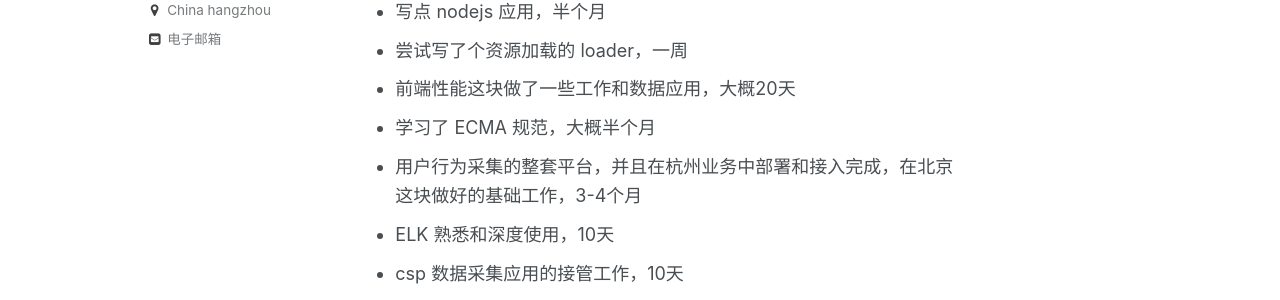
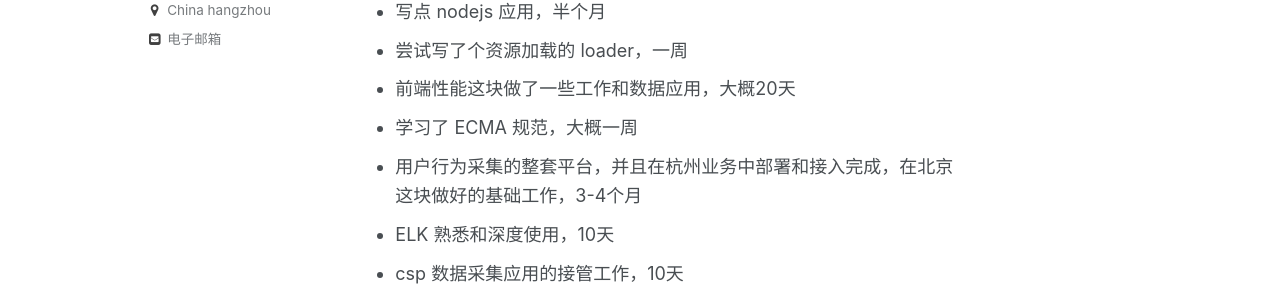
Before and after one commit to sojuker/sojuker.github.io, a Jekyll site: the page built from _posts/2017-09-28-2017-at-weidian.md, in a window 1280 px wide. Shown: the part 358-658 px from the top of the page. Built offline with Jekyll 4.4.1, drawn with Linux system fonts in a browser that asks for light colours.

Commit message:
Update 2017-09-28-2017-at-weidian.md

```diff
--- a/_posts/2017-09-28-2017-at-weidian.md
+++ b/_posts/2017-09-28-2017-at-weidian.md
@@ -4,7 +4,7 @@
 - 写点 nodejs 应用，半个月
 - 尝试写了个资源加载的 loader，一周
 - 前端性能这块做了一些工作和数据应用，大概20天
-- 学习了 ECMA 规范，大概半个月
+- 学习了 ECMA 规范，大概一周
 - 用户行为采集的整套平台，并且在杭州业务中部署和接入完成，在北京这块做好的基础工作，3-4个月
 - ELK 熟悉和深度使用，10天
 - csp 数据采集应用的接管工作，10天
```
